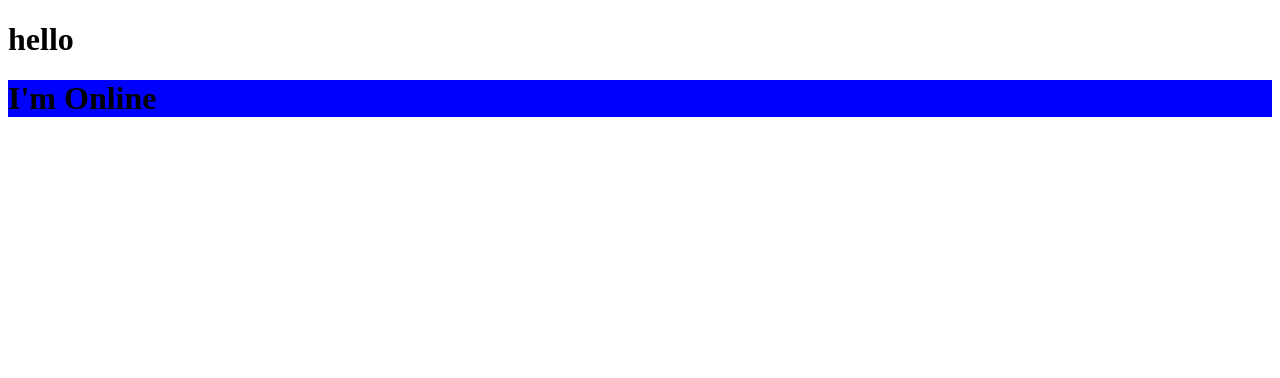
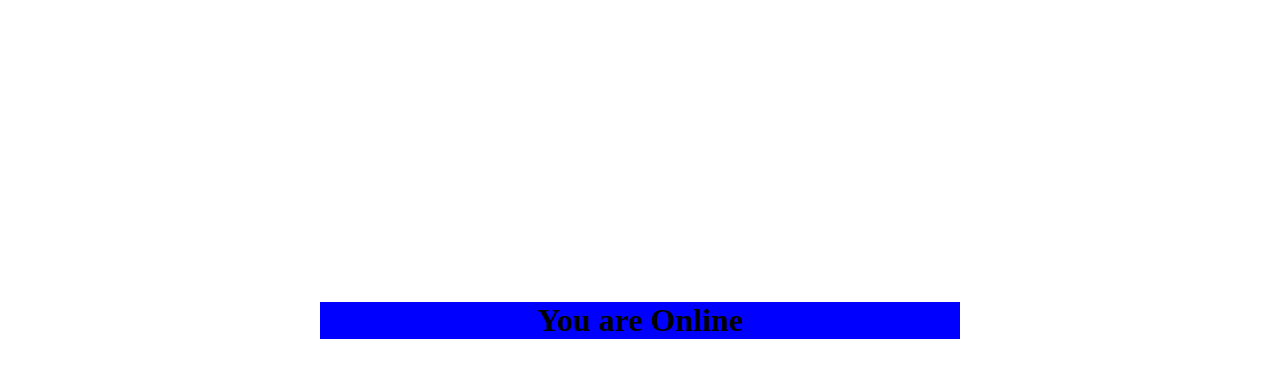
Before and after one commit to rahullSingh/online-satus-checker, a plain HTML site: page index.html in a window 1280 px wide. Drawn offline with Linux system fonts and the light colour scheme.

Commit message:
online-status_checkers

```diff
--- a/index.html
+++ b/index.html
@@ -7,7 +7,7 @@
     <title>check-online-status</title>
   </head>
   <body>
-    <h1>hello</h1>
+    <!-- <h1>hello</h1> -->
     <h1 class="status"></h1>
     <script src="index.js" type="text/javascript" charset="utf-8"></script>
   </body>
--- a/index.js
+++ b/index.js
@@ -14,11 +14,11 @@ window.addEventListener('offline',  ()=>{
 
 
 function online(){
-  document.querySelector(".status").innerText="I'm Online";
+  document.querySelector(".status").innerText="You are Online";
   document.querySelector(".status").style.backgroundColor="blue";
 }
 
 function offline(){
-  document.querySelector(".status").innerText="I'm offline";
+  document.querySelector(".status").innerText="You are offline";
   document.querySelector(".status").style.backgroundColor="red";
 }
--- a/styles.css
+++ b/styles.css
@@ -1,3 +1,20 @@
 body{
-  /* background: red; */
+  padding: 0;
+  margin: 0;
+  display: flex;
+    align-items: center;
+    justify-content: center;
+    width: 100%;
+    height: 80vh;
+    outline:none;
+    overflow-x: hidden;
 }
+
+h1 {
+  width: 50%;
+    background-color: blue;
+    display: inline-block;
+    transform: translateX(-50%);
+    margin-left: 50%;
+    text-align: center;
+}
```
